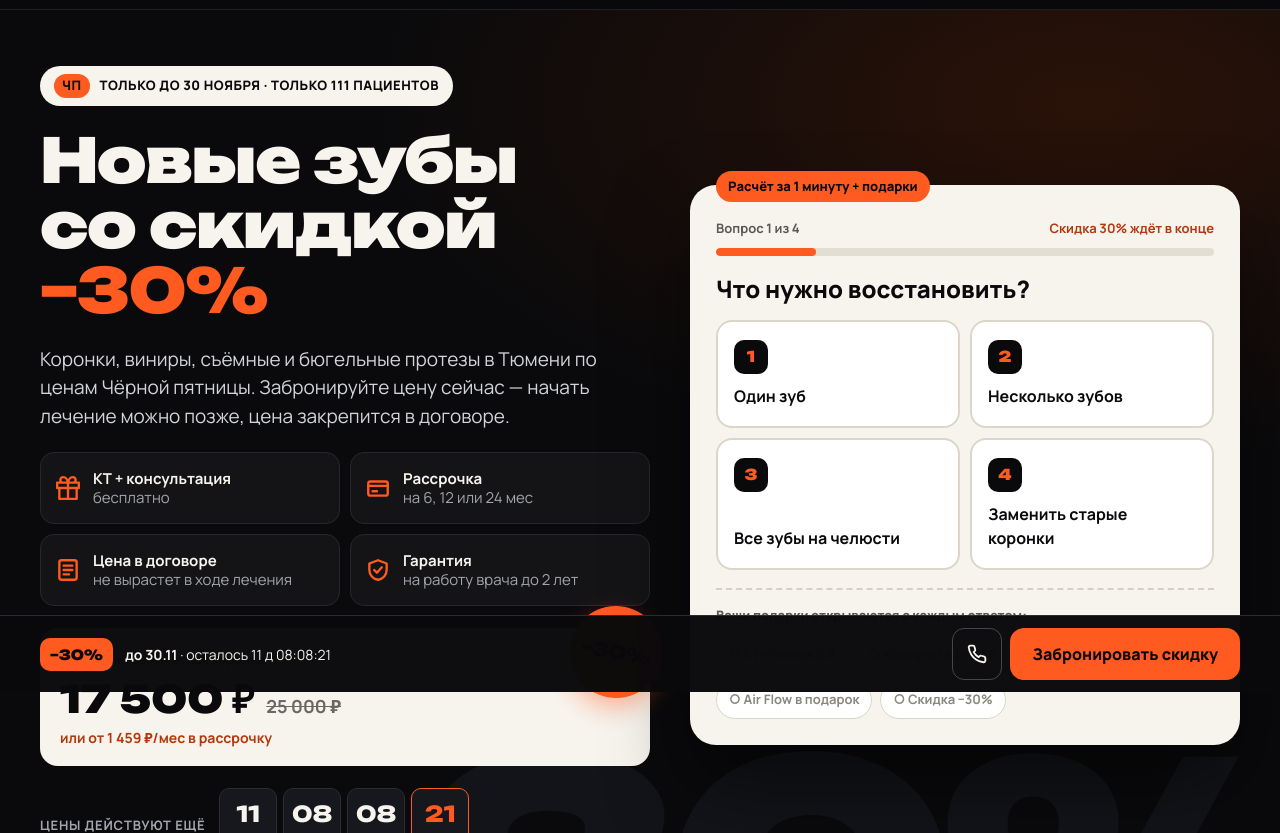
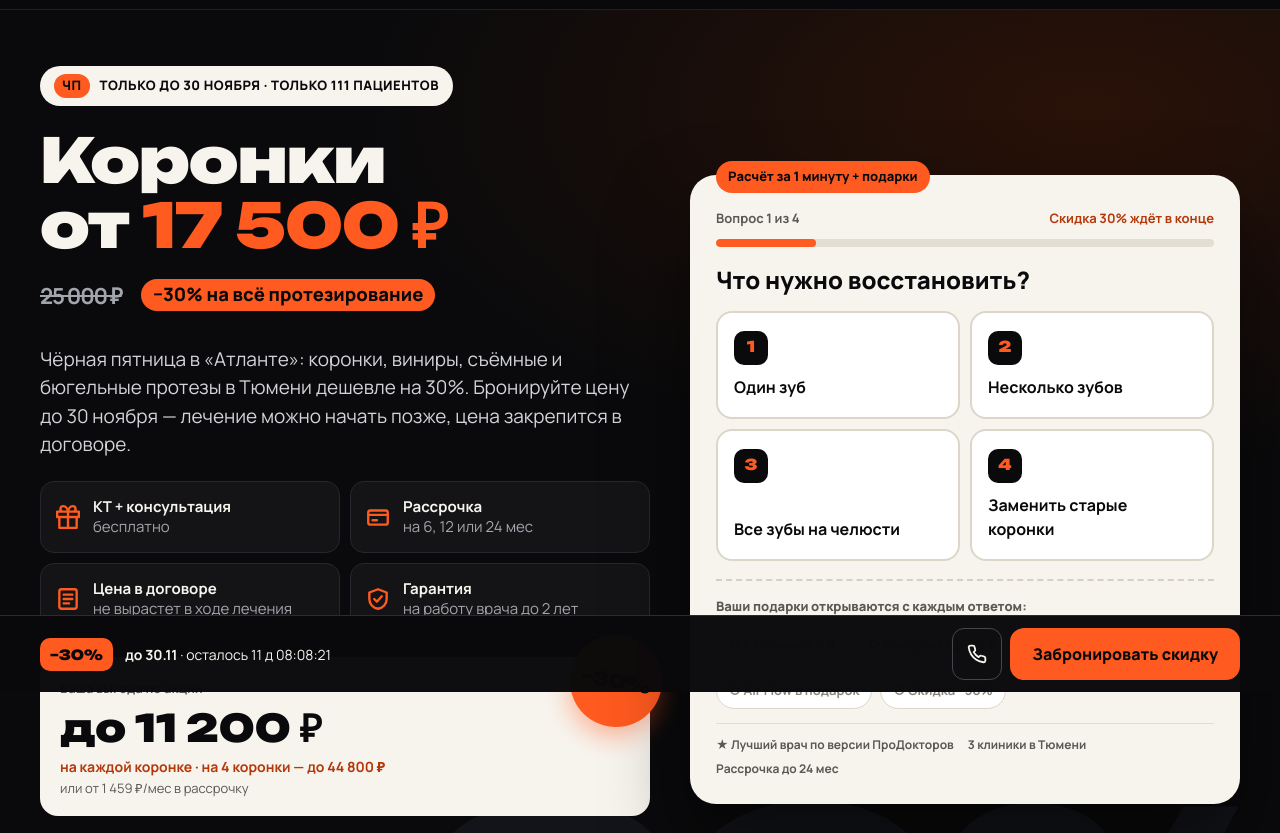
Before and after one commit to rdana743/atlant_blackfriday, a plain HTML site: page index.html in a window 1280 px wide. Shown: the part 108-941 px from the top of the page. Drawn offline with Linux system fonts and the light colour scheme.

Commit message:
Первый экран: цена в рублях, выгода в рублях, квиз сразу под оффером на мобильном, блок доверия под квизом
Co-Authored-By: Claude Opus 5.5 <noreply@anthropic.com>
Claude-Session: https://claude.ai/code/session_01WrpPnwDe21HrPXFfu5dJsh

```diff
--- a/index.html
+++ b/index.html
@@ -3,7 +3,7 @@
 <head>
 <meta charset="utf-8">
 <meta name="viewport" content="width=device-width, initial-scale=1">
-<title>Протезирование зубов −30% в Тюмени · Чёрная пятница · Стоматология «Атлант»</title>
+<title>Коронки от 17 500 ₽ в Тюмени · Чёрная пятница −30% · Стоматология «Атлант»</title>
 <meta name="description" content="Чёрная пятница в «Атланте»: скидка 30% на коронки, виниры, съёмные и бюгельные протезы. КТ и консультация бесплатно, рассрочка до 24 месяцев. 3 клиники в Тюмени.">
 <meta property="og:title" content="Новые зубы со скидкой −30% · Чёрная пятница">
 <meta property="og:description" content="Коронки, виниры и протезы в Тюмени по ценам Чёрной пятницы. Бронируйте цену до 30 ноября.">
@@ -104,6 +104,12 @@ header .wrap{display:flex;flex-wrap:wrap;align-items:center;justify-content:spac
 .chip i{font-style:normal;background:var(--acc);padding:2px 8px;border-radius:999px}
 .h1{font-family:'Unbounded',sans-serif;font-weight:900;font-size:clamp(34px,4.8vw,64px);line-height:1.06;letter-spacing:-.02em}
 .h1 em{font-style:normal;color:var(--acc);white-space:nowrap}
+.h1 .nw{white-space:nowrap}
+.h1-old{font-family:'Manrope',sans-serif;font-weight:700;font-size:.36em;color:var(--muted);vertical-align:middle;text-decoration-thickness:2px}
+.h1-tag{display:inline-block;vertical-align:middle;font-family:'Manrope',sans-serif;font-weight:800;font-size:.3em;letter-spacing:0;background:var(--acc);color:var(--dark-ink);padding:6px 12px;border-radius:999px;margin-left:6px}
+.save-tag .new{font-size:34px}
+.save-tag .mo2{font-size:13px;color:#5A5852;margin-top:2px}
+.q-trust{display:flex;flex-wrap:wrap;gap:6px 14px;margin-top:14px;padding-top:12px;border-top:1px solid #E3DED2;font-size:12px;font-weight:700;color:#5A5852}
 .lead{font-size:19px;color:var(--soft);margin:0}
 .feats{display:grid;grid-template-columns:repeat(auto-fit,minmax(210px,1fr));gap:10px}
 .feat{display:flex;gap:12px;align-items:center;min-height:72px;background:rgba(255,255,255,.04);border:1px solid #26272E;border-radius:14px;padding:14px;font-size:15px;line-height:1.3}
@@ -340,6 +346,12 @@ main>section:not(.hero),footer{content-visibility:auto;contain-intrinsic-size:au
 .ticker div{will-change:transform}
 
 @media (max-width:720px){
+  .hero .wrap{flex-direction:column;align-items:stretch;gap:18px}
+  .hero-l{display:contents}
+  .hero .chip{order:1}.hero .h1{order:2}.hero .lead{order:3;font-size:16px}
+  .hero .quiz{order:4;margin-top:14px;max-width:none}
+  .hero .save-tag{order:5;margin-top:10px}.hero .hero-timer{order:6}.hero .feats{order:7}
+  .h1-tag{margin:8px 0 0}
   .sec{padding:56px 0}
   .hero .wrap{padding-top:28px;gap:28px}
   .hero-bg{font-size:200px}
@@ -383,23 +395,24 @@ main>section:not(.hero),footer{content-visibility:auto;contain-intrinsic-size:au
   <div class="wrap">
     <div class="hero-l">
       <div class="chip"><i>ЧП</i><span>ТОЛЬКО ДО 30 НОЯБРЯ · ТОЛЬКО <span data-total></span> ПАЦИЕНТОВ</span></div>
-      <h1 class="h1">Новые зубы<br>со скидкой <em>−<span data-d></span>%</em></h1>
-      <p class="lead">Коронки, виниры, съёмные и бюгельные протезы в Тюмени по ценам Чёрной пятницы. Забронируйте цену сейчас — начать лечение можно позже, цена закрепится в договоре.</p>
+      <h1 class="h1">Коронки <span class="nw">от <em><span data-price="25000"></span>&nbsp;₽</em></span><br><s class="h1-old">25&nbsp;000&nbsp;₽</s> <span class="h1-tag">−<span data-d></span>% на всё протезирование</span></h1>
+      <p class="lead">Чёрная пятница в «Атланте»: коронки, виниры, съёмные и бюгельные протезы в Тюмени дешевле на <span data-d></span>%. Бронируйте цену до 30 ноября — лечение можно начать позже, цена закрепится в договоре.</p>
       <div class="feats">
         <div class="feat"><svg width="26" height="26" viewBox="0 0 24 24" fill="none" stroke="#FF5A1F" stroke-width="2.2" stroke-linecap="round" stroke-linejoin="round" aria-hidden="true"><path d="M20 12v10H4V12M22 7H2v5h20V7zM12 22V7M12 7H7.5a2.5 2.5 0 010-5C11 2 12 7 12 7zM12 7h4.5a2.5 2.5 0 000-5C13 2 12 7 12 7z"/></svg><div><b>КТ + консультация</b><br><span>бесплатно</span></div></div>
         <div class="feat"><svg width="26" height="26" viewBox="0 0 24 24" fill="none" stroke="#FF5A1F" stroke-width="2.2" stroke-linecap="round" stroke-linejoin="round" aria-hidden="true"><rect x="3" y="6" width="18" height="13" rx="2"/><path d="M3 10h18M7 15h4"/></svg><div><b>Рассрочка</b><br><span>на 6, 12 или 24 мес</span></div></div>
         <div class="feat"><svg width="26" height="26" viewBox="0 0 24 24" fill="none" stroke="#FF5A1F" stroke-width="2.2" stroke-linecap="round" stroke-linejoin="round" aria-hidden="true"><rect x="4" y="3" width="16" height="18" rx="2"/><path d="M8 8h8M8 12h8M8 16h5"/></svg><div><b>Цена в договоре</b><br><span>не вырастет в ходе лечения</span></div></div>
         <div class="feat"><svg width="26" height="26" viewBox="0 0 24 24" fill="none" stroke="#FF5A1F" stroke-width="2.2" stroke-linecap="round" stroke-linejoin="round" aria-hidden="true"><path d="M12 3l8 3v6c0 4.5-3.4 8.3-8 9-4.6-.7-8-4.5-8-9V6l8-3z"/><path d="M8.5 12l2.5 2.5 4.5-5"/></svg><div><b>Гарантия</b><br><span>на работу врача до 2 лет</span></div></div>
       </div>
-      <div class="price-tag">
+      <div class="price-tag save-tag">
         <div class="stamp">−<span data-d></span>%</div>
         <div>
-          <small>Металлокерамическая коронка</small>
-          <div style="display:flex;align-items:baseline;gap:12px;flex-wrap:wrap"><span class="new"><span data-price="25000"></span> ₽</span><s>25 000 ₽</s></div>
-          <div class="mo">или от <span data-month="25000"></span> ₽/мес в рассрочку</div>
+          <small>Ваша выгода по акции</small>
+          <div class="new">до <span id="saveOne"></span>&nbsp;₽</div>
+          <div class="mo">на каждой коронке · на 4 коронки — до <span id="saveFour"></span>&nbsp;₽</div>
+          <div class="mo2">или от <span data-month="25000"></span>&nbsp;₽/мес в рассрочку</div>
         </div>
       </div>
-      <div style="display:flex;align-items:center;gap:14px;flex-wrap:wrap">
+      <div class="hero-timer" style="display:flex;align-items:center;gap:14px;flex-wrap:wrap">
         <div style="font-size:13px;color:var(--muted);font-weight:700;letter-spacing:.06em">ЦЕНЫ ДЕЙСТВУЮТ ЕЩЁ</div>
         <div class="timer"><div><b data-t="d"></b><small>дн</small></div><div><b data-t="h"></b><small>ч</small></div><div><b data-t="m"></b><small>мин</small></div><div><b data-t="s"></b><small>сек</small></div></div>
       </div>
@@ -441,6 +454,7 @@ main>section:not(.hero),footer{content-visibility:auto;contain-intrinsic-size:au
         <div id="qGifts"></div>
       </div>
       <button type="button" class="q-back hide" id="qBack">← Назад</button>
+      <div class="q-trust"><span>★ Лучший врач по версии ПроДокторов</span><span>3 клиники в Тюмени</span><span>Рассрочка до 24 мес</span></div>
     </div>
   </div>
 </section>
@@ -689,6 +703,8 @@ main>section:not(.hero),footer{content-visibility:auto;contain-intrinsic-size:au
   $$('[data-phone]').forEach(function(a){ a.textContent = C.phoneView; });
   if (C.privacyUrl) $$('[data-privacy]').forEach(function(a){ a.href = C.privacyUrl; });
   $('#maxSave').textContent = fmt(37500 - price(37500));
+  $('#saveOne').textContent = fmt(37500 - price(37500));
+  $('#saveFour').textContent = fmt((37500 - price(37500)) * 4);
 
   var tick = ['ЧЁРНАЯ ПЯТНИЦА · −'+D+'% НА ПРОТЕЗИРОВАНИЕ','★','КТ И КОНСУЛЬТАЦИЯ 0 ₽','★','РАССРОЧКА ДО 24 МЕС','★','ЦЕНА ФИКСИРУЕТСЯ В ДОГОВОРЕ','★','ВЕРНЁМ 13% НАЛОГОВЫМ ВЫЧЕТОМ','★'];
   $('#ticker').innerHTML = tick.concat(tick).map(function(t){ return '<span>'+t+'</span>'; }).join('');
```
